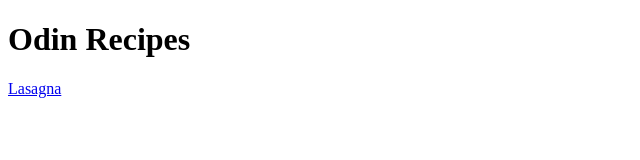
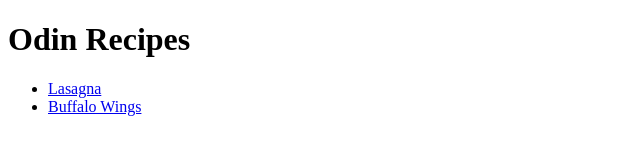
Before and after one commit to HazeE21/odin-recipes, a plain HTML site: page index.html in a window 1280 px wide. Shown: the whole page, without its empty margins (0-640 px from the left). Drawn offline with Linux system fonts and the light colour scheme.

Commit message:
Add Buffalo wings link and page

```diff
--- a/index.html
+++ b/index.html
@@ -7,7 +7,9 @@
 </head>
 <body>
     <h1>Odin Recipes</h1>
-
-    <a href="recipes/lasagna.html">Lasagna</a>
+    <ul>
+        <li><a href="recipes/lasagna.html">Lasagna</a></li>
+        <li><a href="recipes/buffalo-wings.html">Buffalo Wings</a></li>
+    </ul>
 </body>
 </html>
```
Also changed, not shown: recipes/buffalo-wings.html (added).
